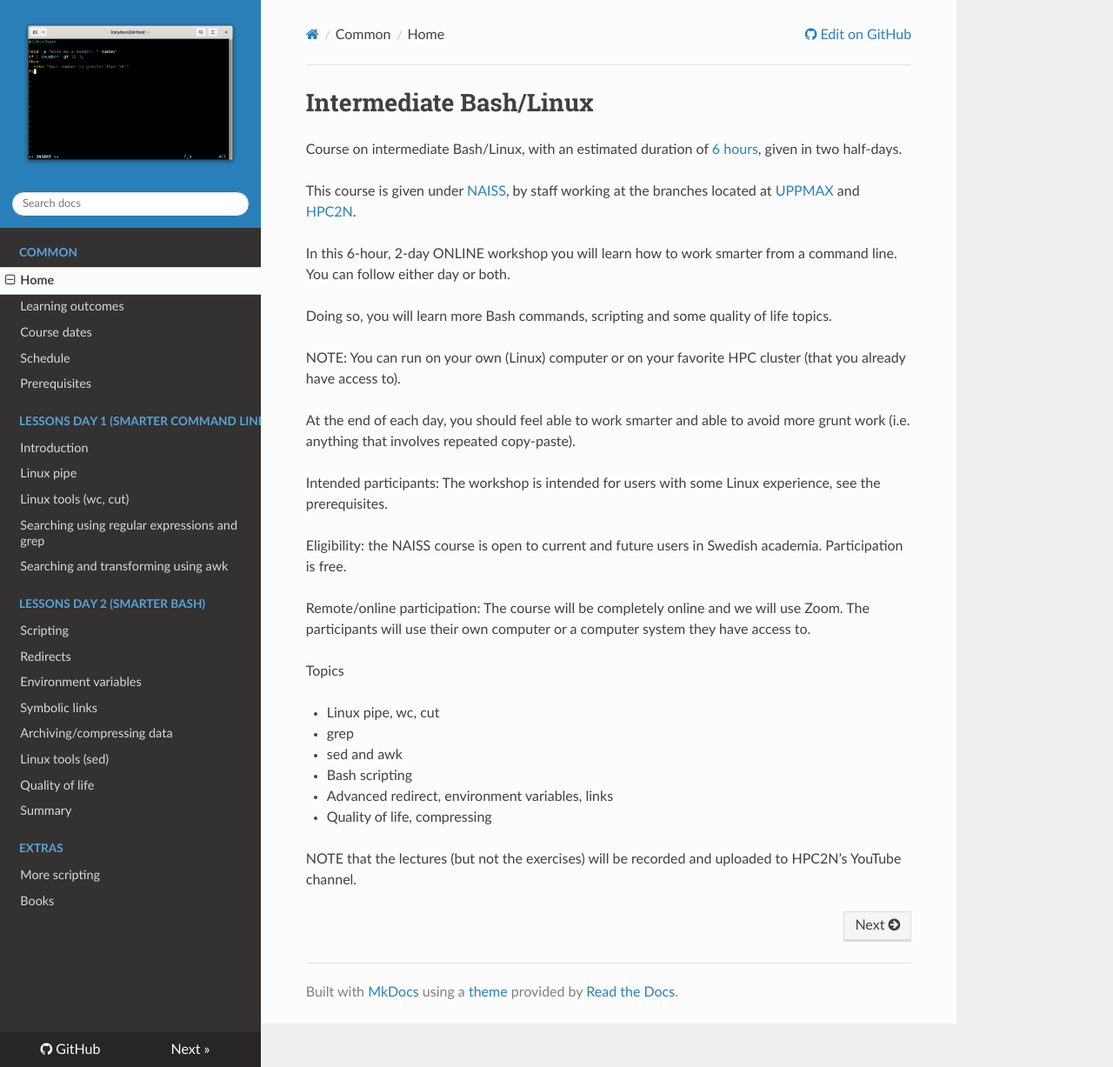
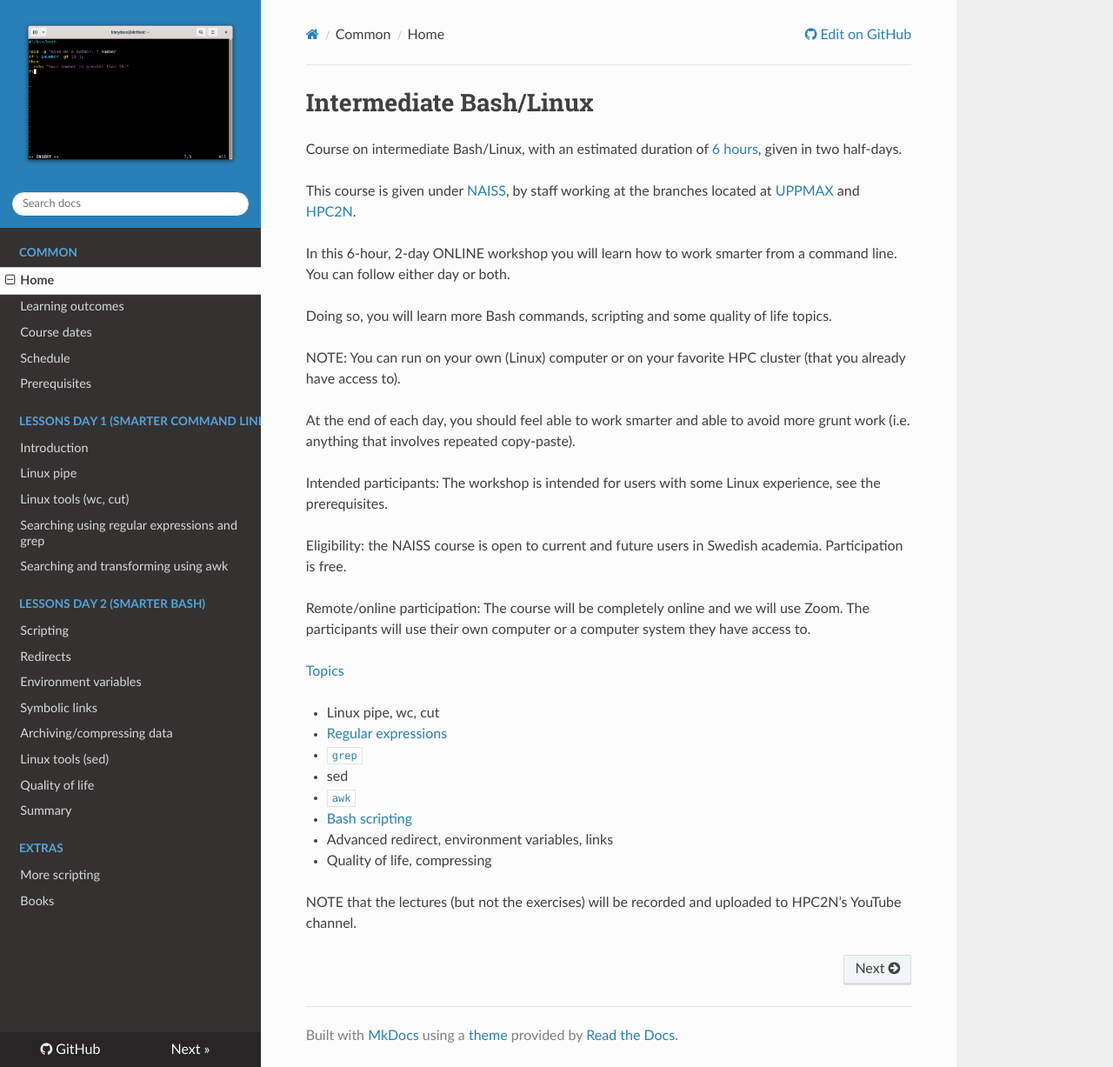
Before and after one commit to UPPMAX/linux-command-line-201, an MkDocs documentation site: the page built from docs/index.md, in a window 1280 px wide and 1227 px high. Shown: the whole window at 87% size. Built offline with MkDocs 1.6.1, drawn with Linux system fonts in a browser that asks for light colours; nearby versions of some CDN libraries.

Commit message:
Add links

```diff
--- a/docs/index.md
+++ b/docs/index.md
@@ -20,12 +20,14 @@
 
 Remote/online participation: The course will be completely online and we will use Zoom. The participants will use their own computer or a computer system they have access to.
 
-Topics
+[Topics](learning_outcomes.md)
 
 - Linux pipe, wc, cut
-- grep
-- sed and awk
-- Bash scripting
+- [Regular expressions](sessions/regular_expressions_and_grep/README.md)
+- [`grep`](sessions/regular_expressions_and_grep/README.md)
+- sed
+- [`awk`](sessions/awk/README.md)
+- [Bash scripting](sessions/scripting/README.md)
 - Advanced redirect, environment variables, links
 - Quality of life, compressing
 
```
